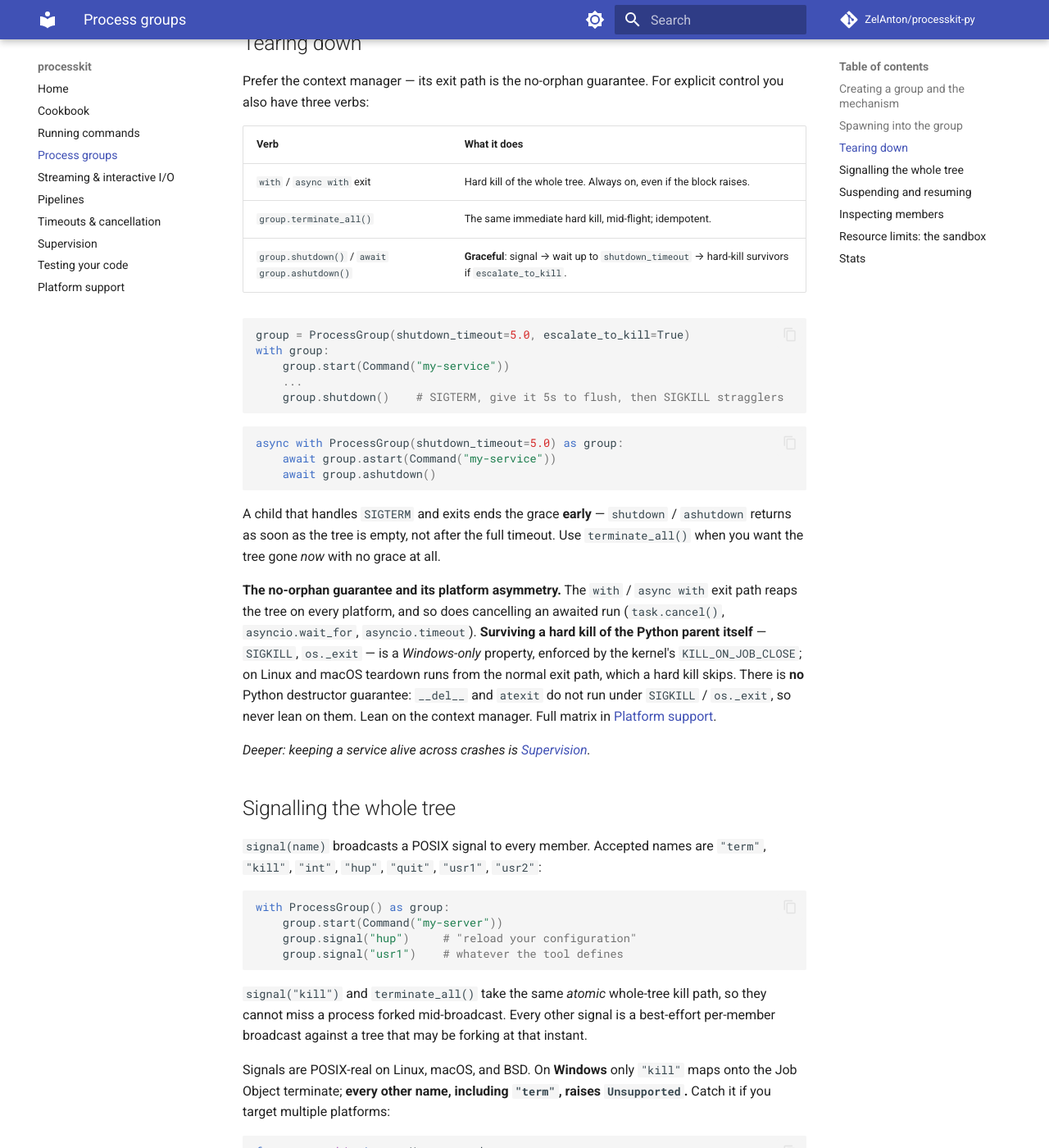
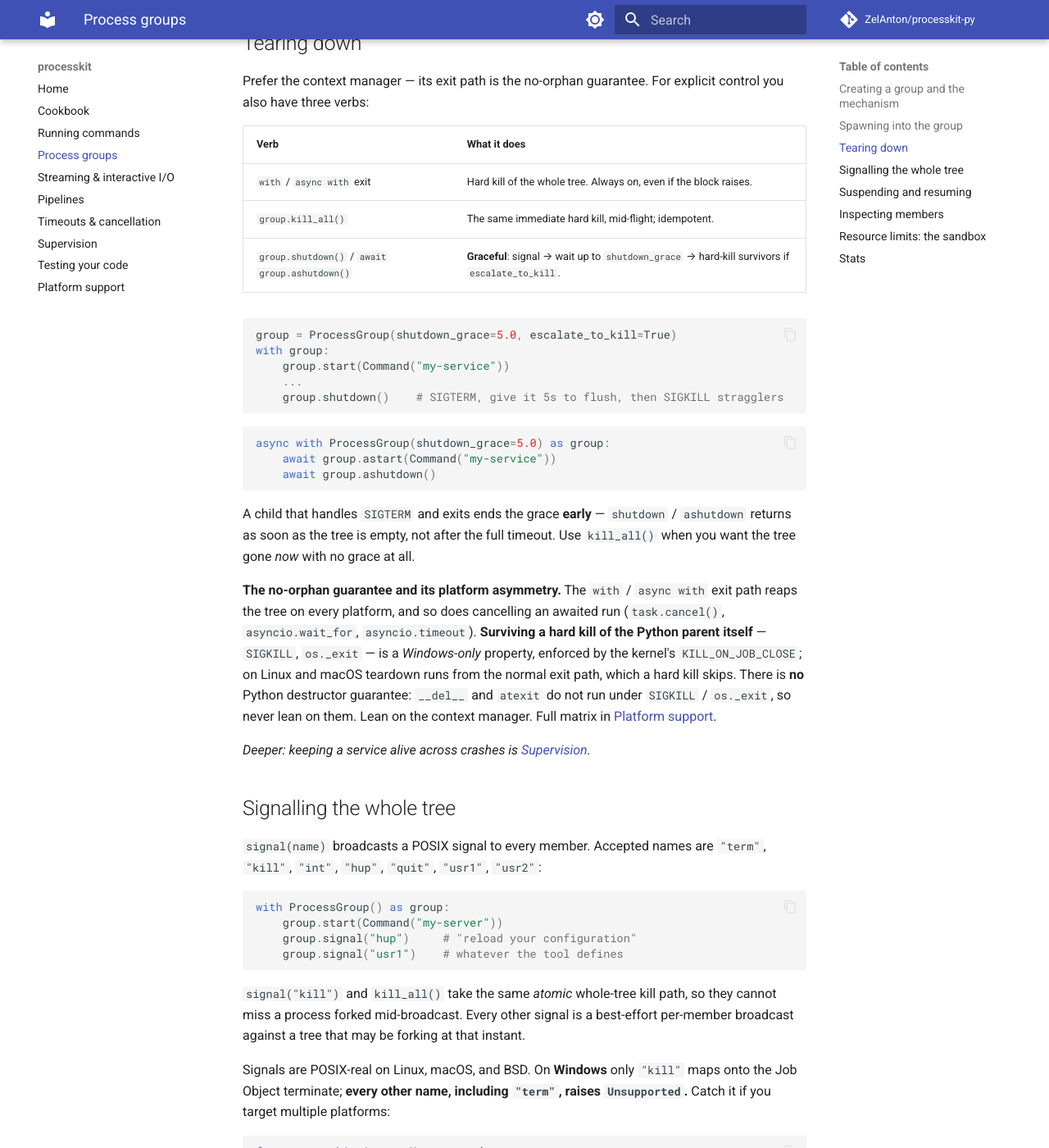
Before and after one commit to ZelAnton/processkit-py, an MkDocs documentation site: the page built from docs/process-groups.md, in a window 1280 px wide and 1400 px high, scrolled down 2012 px. Shown: the whole window at 82% size. Built offline with MkDocs 1.6.1 and Material for MkDocs 9.7.7, drawn with Linux system fonts in a browser that asks for light colours; comment, search, counter and statistics services are not loaded; some of the changed text lies outside the part shown.

Commit message:
interface: rename teardown/limit verbs, add sync Command.start, export type aliases
Pre-1.0 interface refinements (no users yet; breaking changes are fine):

- ProcessGroup.terminate_all() -> kill_all(); the shutdown_timeout= ceiling
  -> shutdown_grace, so the group teardown surface reads as what it does and
  lines up with RunningProcess.kill() / Command.timeout_grace().
- OutputTooLarge.line_limit/byte_limit -> max_lines/max_bytes, matching the
  output_limit(max_bytes=, max_lines=) kwargs that set the caps.
- Add a synchronous Command.start() (blocking twin of astart()) returning a
  live RunningProcess for streaming from synchronous code.
- Export StrPath and SignalName aliases from a new processkit._types module,
  single-sourced into the stub.
- Docs + CHANGELOG updated; fix the streaming.md profile() overclaim
  (RunProfile is telemetry only -- output is discarded, not captured).

````diff
--- a/docs/process-groups.md
+++ b/docs/process-groups.md
@@ -47,10 +47,10 @@ short version is *Windows strongest, macOS weakest.*
 Tune the teardown timing at construction:
 
 ```python
-group = ProcessGroup(shutdown_timeout=10.0, escalate_to_kill=True)
+group = ProcessGroup(shutdown_grace=10.0, escalate_to_kill=True)
 ```
 
-`shutdown_timeout` is a float of **seconds**. The resource-limit keywords
+`shutdown_grace` is a float of **seconds**. The resource-limit keywords
 (`max_memory`, `max_processes`, `cpu_quota`) are covered under
 [Resource limits](#resource-limits-the-sandbox).
 
@@ -101,11 +101,11 @@ explicit control you also have three verbs:
 | Verb | What it does |
 |---|---|
 | `with` / `async with` exit | Hard kill of the whole tree. Always on, even if the block raises. |
-| `group.terminate_all()` | The same immediate hard kill, mid-flight; idempotent. |
-| `group.shutdown()` / `await group.ashutdown()` | **Graceful**: signal → wait up to `shutdown_timeout` → hard-kill survivors if `escalate_to_kill`. |
+| `group.kill_all()` | The same immediate hard kill, mid-flight; idempotent. |
+| `group.shutdown()` / `await group.ashutdown()` | **Graceful**: signal → wait up to `shutdown_grace` → hard-kill survivors if `escalate_to_kill`. |
 
 ```python
-group = ProcessGroup(shutdown_timeout=5.0, escalate_to_kill=True)
+group = ProcessGroup(shutdown_grace=5.0, escalate_to_kill=True)
 with group:
     group.start(Command("my-service"))
     ...
@@ -113,14 +113,14 @@ with group:
 ```
 
 ```python
-async with ProcessGroup(shutdown_timeout=5.0) as group:
+async with ProcessGroup(shutdown_grace=5.0) as group:
     await group.astart(Command("my-service"))
     await group.ashutdown()
 ```
 
 A child that handles `SIGTERM` and exits ends the grace **early** —
 `shutdown` / `ashutdown` returns as soon as the tree is empty, not after the
-full timeout. Use `terminate_all()` when you want the tree gone *now* with no
+full timeout. Use `kill_all()` when you want the tree gone *now* with no
 grace at all.
 
 **The no-orphan guarantee and its platform asymmetry.** The `with` /
@@ -148,7 +148,7 @@ with ProcessGroup() as group:
     group.signal("usr1")    # whatever the tool defines
 ```
 
-`signal("kill")` and `terminate_all()` take the same *atomic* whole-tree kill
+`signal("kill")` and `kill_all()` take the same *atomic* whole-tree kill
 path, so they cannot miss a process forked mid-broadcast. Every other signal is
 a best-effort per-member broadcast against a tree that may be forking at that
 instant.
@@ -186,8 +186,8 @@ supported platforms). Two gotchas bite in practice:
   spawned into a *frozen* group starts frozen, and `start()` may not return
   until you `resume()`.
 - **Resume before a graceful shutdown.** `shutdown` opens with a signal a
-  frozen tree can't act on, so it would wait out the whole `shutdown_timeout`.
-  A hard kill (`terminate_all()`, `signal("kill")`, context exit) works on a
+  frozen tree can't act on, so it would wait out the whole `shutdown_grace`.
+  A hard kill (`kill_all()`, `signal("kill")`, context exit) works on a
   frozen tree regardless.
 
 ## Inspecting members
--- a/src/processkit/__init__.py
+++ b/src/processkit/__init__.py
@@ -58,6 +58,7 @@ from ._processkit import (
     output_all_bytes,
 )
 from ._runner import ProcessRunner
+from ._types import SignalName, StrPath
 
 try:
     __version__ = version("processkit")
@@ -92,8 +93,10 @@ __all__ = [
     "Runner",
     "RunningProcess",
     "ScriptedRunner",
+    "SignalName",
     "Signalled",
     "StdoutLines",
+    "StrPath",
     "SupervisionOutcome",
     "Supervisor",
     "Timeout",
````
Also changed, not shown: CHANGELOG.md (+18 -3 lines), docs/commands.md (+2 -2 lines), docs/cookbook.md (+5 -5 lines), docs/streaming.md (+1 -1 lines), docs/timeouts-and-cancellation.md (+1 -1 lines), stubtest-allowlist.txt (+7 -4 lines), 10 other files.
